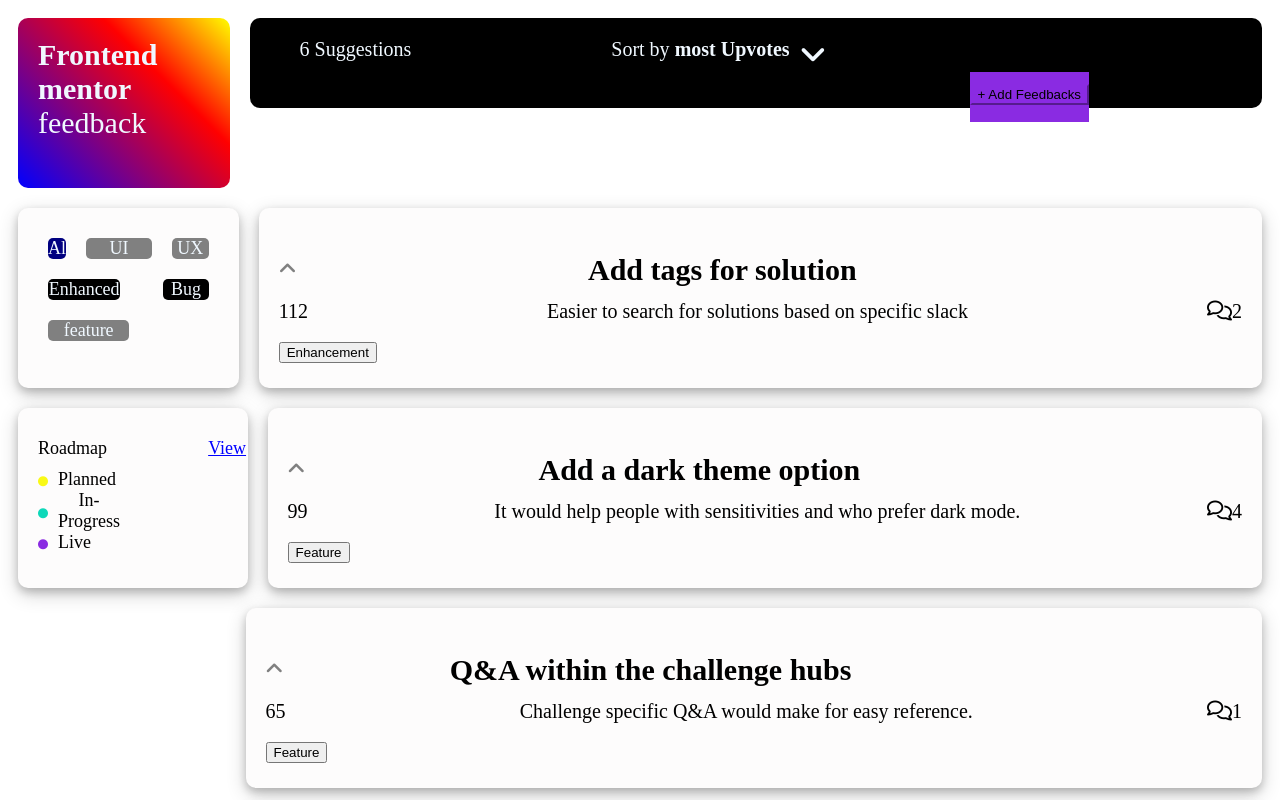
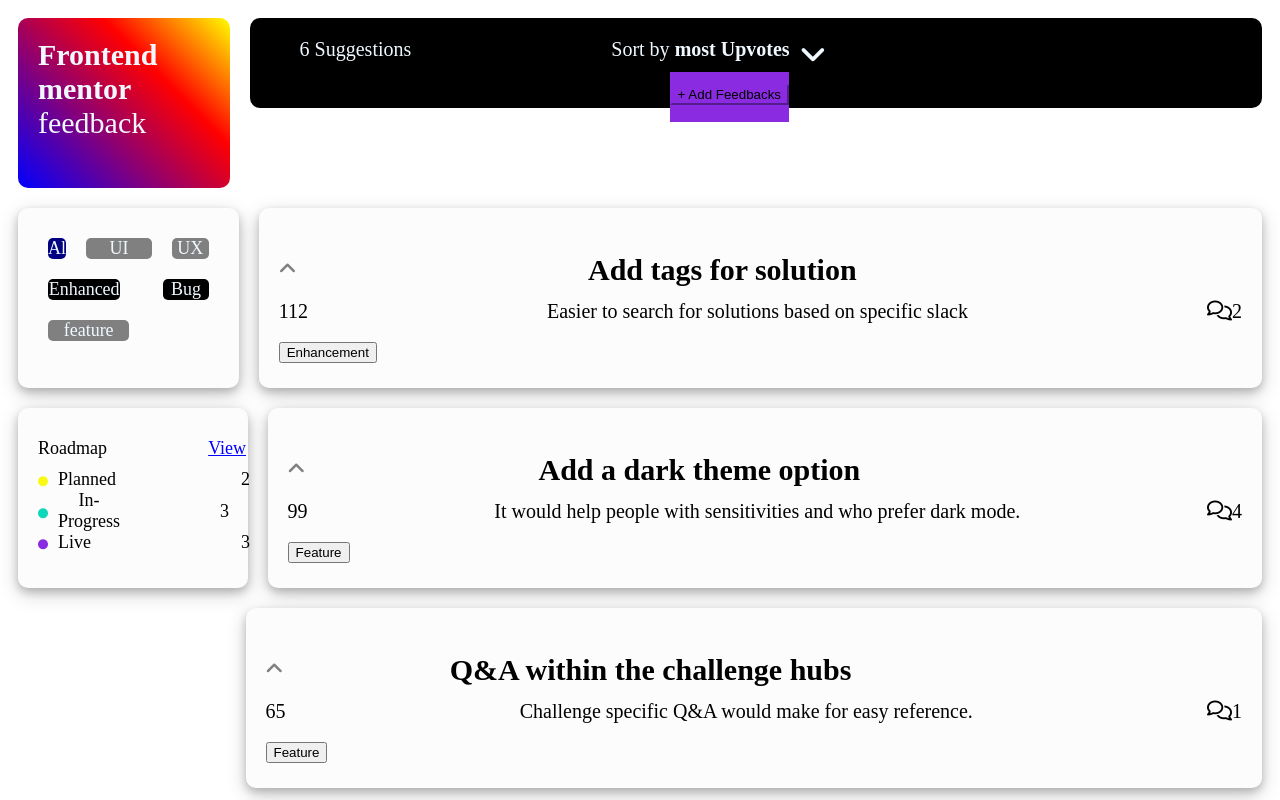
Before and after one commit to Maychij/seventhcss, a plain HTML site: page index.html in a window 1280 px wide. Shown: the top 800 px of the page. Drawn offline with Linux system fonts and the light colour scheme.

Commit message:
third commit

```diff
--- a/style.css
+++ b/style.css
@@ -50,7 +50,7 @@
   #feedback{
     background-color: blueviolet;
     height: 50px;
-    margin-left: 700px;
+    margin-left: 400px;
   }
   #button{
     background-color: blueviolet;
@@ -223,16 +223,16 @@
    margin-left: 10px;
   }
   #inside-03 #inside-09{
-    margin-left: 165px;
+    margin-left: 100px;
   }
   #inside-03 #inside-00{
-    margin-left:190px;
+    margin-left:125px;
   }
   #inside-03 #inside-10{
     margin-left: 10px;
   }
   #inside-03 #inside-11{
-   margin-left: 215px;
+   margin-left: 150px;
   }
   .fa-circle{
     font-size: 10px;
```
Also changed, not shown: index.html (line endings or trailing spaces).
